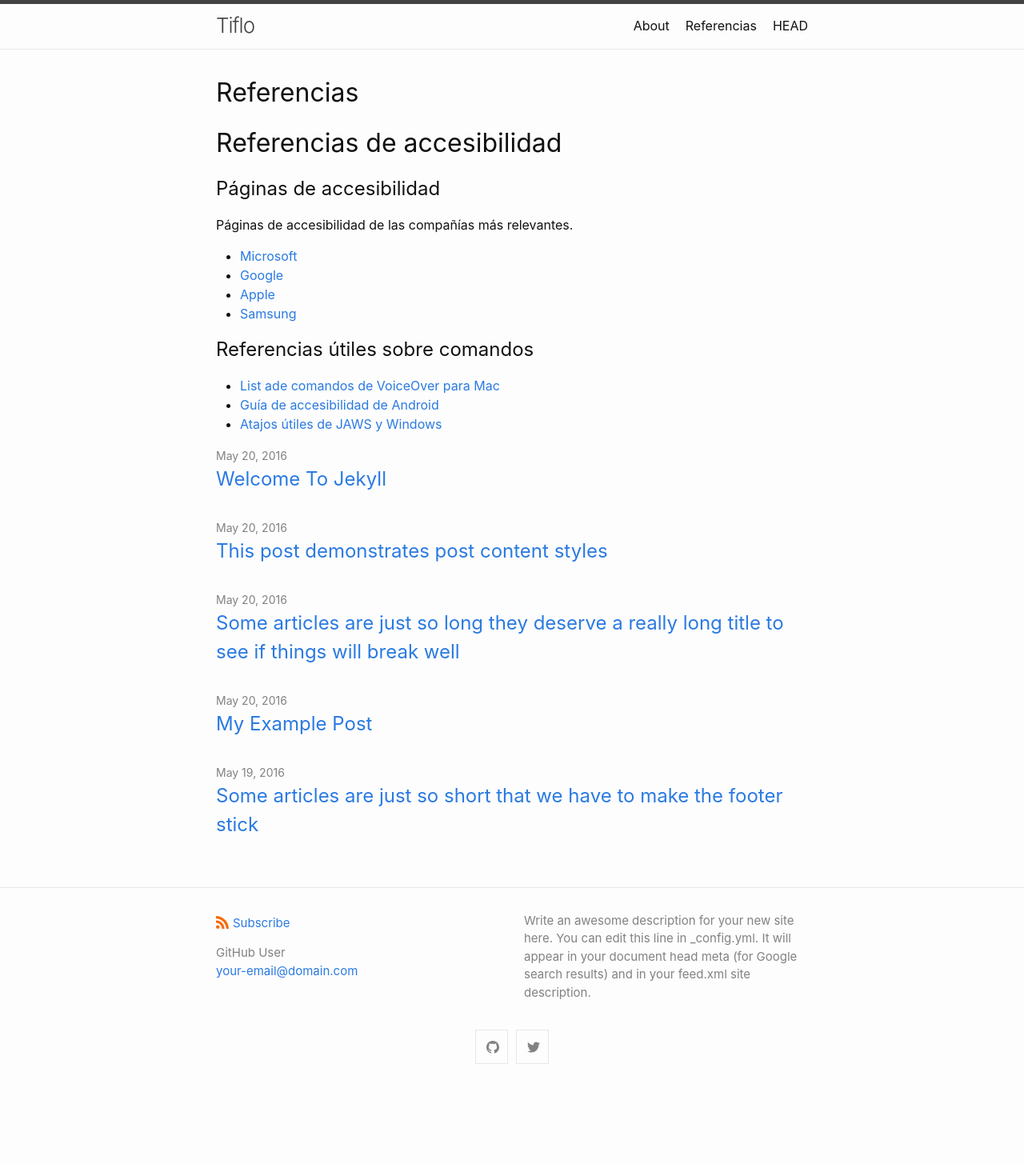
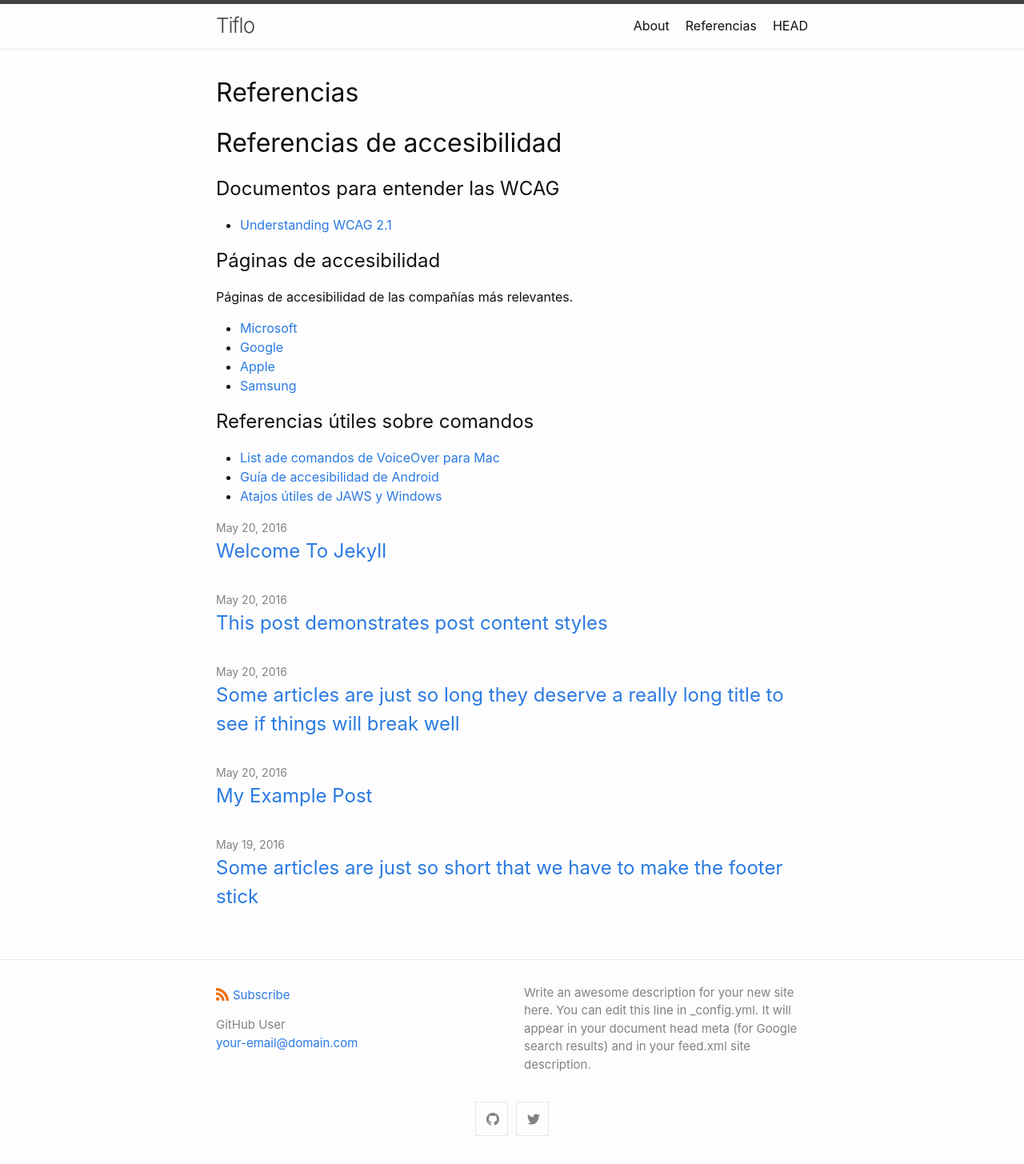
Before and after one commit to charadani/Referencias-tiflotecnologia, a Jekyll site: the page built from index.md, in a window 1280 px wide. Shown: the whole page at 80% size. Built offline with Jekyll 4.4.1, drawn with Linux system fonts in a browser that asks for light colours; our own code applies the rules of GitHub Pages for plain Markdown files; before the commit the page ends 1365 px from its top, so only the background shows below that.

Commit message:
Updating refs

```diff
--- a/index.md
+++ b/index.md
@@ -4,6 +4,10 @@ page.lang: es-es
 ---
 
 # Referencias de accesibilidad
+
+## Documentos para entender las WCAG
+
+* [Understanding WCAG 2.1](https://www.w3.org/WAI/WCAG21/Understanding/)
 
 ## Páginas de accesibilidad
 
```
